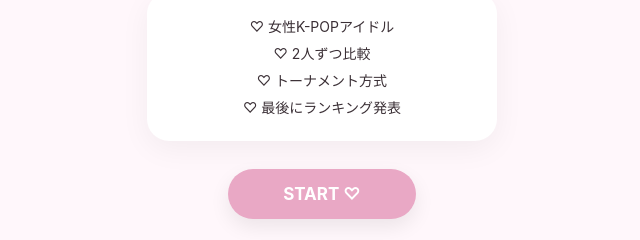
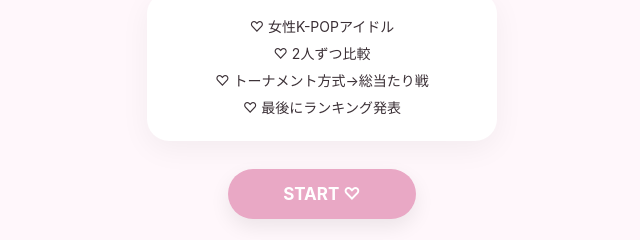
Before and after one commit to harinezumin/yojadol-sukigao-ranking, a plain HTML site: page index.html in a window 1280 px wide. Shown: the part 420-660 px from the top of the page, 318-958 px from the left. Drawn offline with Linux system fonts and the light colour scheme.

Commit message:
Update tournament format description in index.html

```diff
--- a/index.html
+++ b/index.html
@@ -43,7 +43,7 @@
 
         <p>♡ 女性K-POPアイドル</p>
         <p>♡ 2人ずつ比較</p>
-        <p>♡ トーナメント方式</p>
+        <p>♡ トーナメント方式→総当たり戦</p>
         <p>♡ 最後にランキング発表</p>
 
       </div>
```
